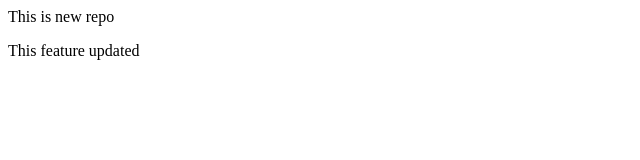
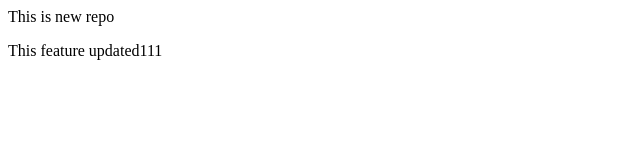
Before and after one commit to patilcodesx/Project, a plain HTML site: page index.html in a window 1280 px wide. Shown: the full height of the page, 0-640 px from the left. Drawn offline with Linux system fonts and the light colour scheme.

Commit message:
Updated index.html

```diff
--- a/index.html
+++ b/index.html
@@ -1,2 +1,2 @@
 <p>This is new repo</p>
-<p> This feature updated</p>
+<p> This feature updated111</p>
```
